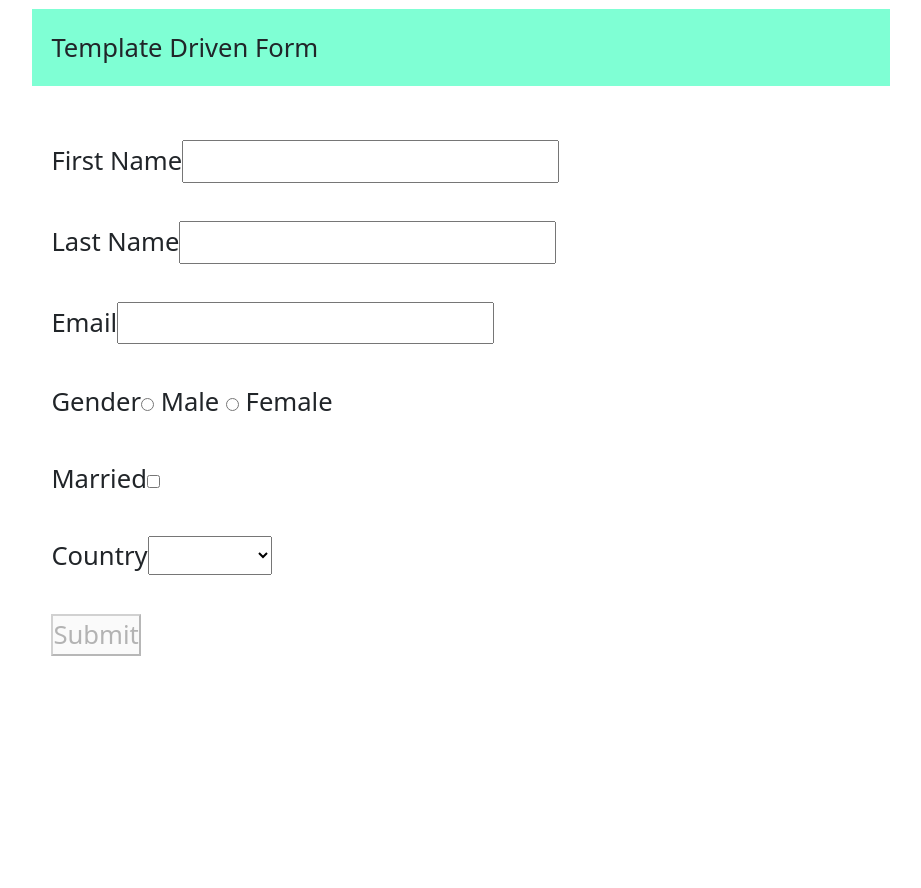
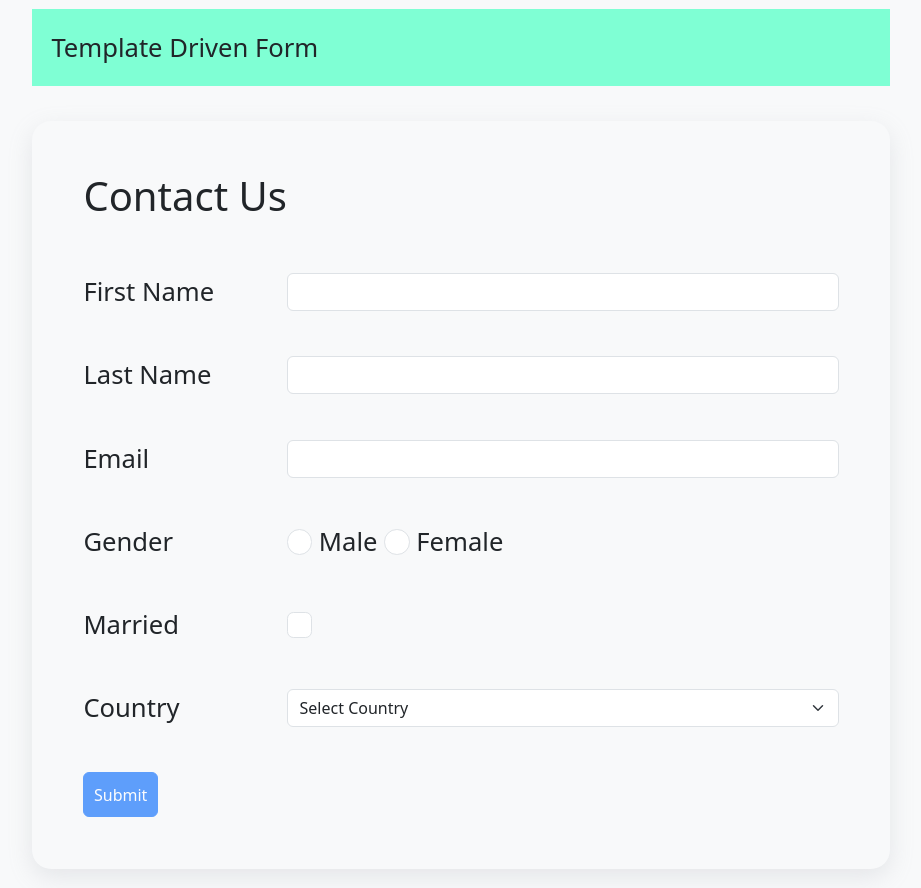
Before and after one commit to ythecoder/AngularDemo, an Angular app: page /contact in a window 1280 px wide. Shown: the part 680-1568 px from the top of the page, without its empty margins (179-1100 px from the left). Before the commit the page ends 1375 px from the top, so only its background shows below. Built offline with nearby package versions, Linux system fonts and the light colour scheme.

Commit message:
contact form reformed

```diff
--- a/src/app/about/about.component.html
+++ b/src/app/about/about.component.html
@@ -1,3 +1,7 @@
 <main>
-  <p>about works!</p>
+  <h1>Our Employees</h1>
+
+  <ul>
+    <li *ngFor="let user of users">{{ user.name }} - {{ user.email }}</li>
+  </ul>
 </main>
--- a/src/app/about/about.component.ts
+++ b/src/app/about/about.component.ts
@@ -1,11 +1,26 @@
 import { Component } from '@angular/core';
+import { ApiService } from '../services/api.service';
+import { CommonModule } from '@angular/common';
+import { HttpClientModule } from '@angular/common/http';
 
 @Component({
   selector: 'app-about',
-  imports: [],
+  imports: [CommonModule],
   templateUrl: './about.component.html',
-  styleUrl: './about.component.css'
+  styleUrl: './about.component.css',
 })
 export class AboutComponent {
+  users: any[] = [];
 
+  constructor(private apiService: ApiService) {}
+
+  ngOnInit() {
+    this.loadUsers();
+  }
+
+  loadUsers() {
+    this.apiService.getUsers().subscribe((data) => {
+      this.users = data;
+    });
+  }
 }
--- a/src/app/app.config.ts
+++ b/src/app/app.config.ts
@@ -1,10 +1,15 @@
 import { ApplicationConfig, provideZoneChangeDetection } from '@angular/core';
 import { provideRouter } from '@angular/router';
 import { routes } from './app.routes';
+import {
+  provideHttpClient,
+  withInterceptorsFromDi,
+} from '@angular/common/http';
 
 export const appConfig: ApplicationConfig = {
   providers: [
     provideZoneChangeDetection({ eventCoalescing: true }),
     provideRouter(routes),
+    provideHttpClient(withInterceptorsFromDi()),
   ],
 };
--- a/src/app/contact/contact.component.css
+++ b/src/app/contact/contact.component.css
@@ -8,3 +8,21 @@ div {
     font-size: 1.6rem;
     padding: 1.2rem;
 }
+
+.contact-form{
+    display:grid;
+    grid-template-columns: 1fr 3fr;
+    padding:2rem;
+    gap:0.4rem;
+    box-shadow: rgba(149, 157, 165, 0.2) 0px 8px 24px;
+    border-radius: 1.2rem;
+}
+
+.full-span{
+    grid-column: 1 / -1; /*span 2*/
+}
+
+.submit-btn{
+    padding:0.6rem;
+    cursor: pointer;
+}
--- a/src/app/contact/contact.component.html
+++ b/src/app/contact/contact.component.html
@@ -23,111 +23,205 @@
   <!-- FORMS -->
   <!-- Template driven form -->
   <p>Template Driven Form</p>
-  <form #singUpForm="ngForm" (ngSubmit)="onSubmit(singUpForm)">
+  <form
+    class="contact-form"
+    #contactForm="ngForm"
+    (ngSubmit)="onSubmit(contactForm)"
+  >
     <!-- First Name -->
+    <div class="full-span">
+      <h1>Contact Us</h1>
+    </div>
     <div>
       <label for="firstname">First Name</label>
-      <input type="text" name="firstname" ngModel required minlength="3" />
+    </div>
+    <div>
+      <input
+        type="text"
+        name="firstname"
+        id="firstname"
+        class="form-control"
+        ngModel
+        required
+        minlength="3"
+      />
+    </div>
     <div
+      class="full-span"
       *ngIf="
-          singUpForm.controls['firstname']?.invalid &&
-          singUpForm.controls['firstname']?.touched
+        contactForm.controls['firstname']?.invalid &&
+        contactForm.controls['firstname']?.touched
       "
     >
-        <span *ngIf="singUpForm.controls['firstname']?.errors?.['required']"
+      <span
+        class="text-danger"
+        *ngIf="contactForm.controls['firstname']?.errors?.['required']"
         >First Name is required.</span
       >
-        <span *ngIf="singUpForm.controls['firstname']?.errors?.['minlength']"
+      <span
+        class="text-danger"
+        *ngIf="contactForm.controls['firstname']?.errors?.['minlength']"
         >First Name must be at least 3 characters long.</span
       >
     </div>
-    </div>
+    <!-- Last Name -->
 
-    <!-- Last Name -->
     <div>
       <label for="lastname">Last Name</label>
-      <input type="text" name="lastname" ngModel required minlength="3" />
+    </div>
+    <div>
+      <input
+        type="text"
+        id="lastname"
+        name="lastname"
+        class="form-control"
+        ngModel
+        required
+        minlength="3"
+      />
+    </div>
     <div
+      class="full-span"
       *ngIf="
-          singUpForm.controls['lastname']?.invalid &&
-          singUpForm.controls['lastname']?.touched
+        contactForm.controls['lastname']?.invalid &&
+        contactForm.controls['lastname']?.touched
       "
     >
-        <span *ngIf="singUpForm.controls['lastname']?.errors?.['required']"
+      <span
+        class="text-danger"
+        *ngIf="contactForm.controls['lastname']?.errors?.['required']"
         >Last Name is required.</span
       >
-        <span *ngIf="singUpForm.controls['lastname']?.errors?.['minlength']"
+      <span
+        class="text-danger"
+        *ngIf="contactForm.controls['lastname']?.errors?.['minlength']"
         >Last Name must be at least 3 characters long.</span
       >
-      </div>
     </div>
 
     <!-- Email -->
     <div>
       <label for="email">Email</label>
-      <input type="email" id="email" name="email" ngModel required email />
+    </div>
+    <div>
+      <input
+        type="email"
+        id="email"
+        name="email"
+        class="form-control"
+        ngModel
+        required
+        email
+      />
+    </div>
     <div
+      class="full-span"
       *ngIf="
-          singUpForm.controls['email']?.invalid &&
-          singUpForm.controls['email']?.touched
+        contactForm.controls['email']?.invalid &&
+        contactForm.controls['email']?.touched
       "
     >
-        <span *ngIf="singUpForm.controls['email']?.errors?.['required']"
+      <span
+        class="text-danger"
+        *ngIf="contactForm.controls['email']?.errors?.['required']"
         >Email is required.</span
       >
-        <span *ngIf="singUpForm.controls['email']?.errors?.['email']"
+      <span
+        class="text-danger"
+        *ngIf="contactForm.controls['email']?.errors?.['email']"
         >Please enter a valid email.</span
       >
     </div>
-    </div>
-
     <!-- Gender -->
     <div>
       <label for="gender">Gender</label>
-      <input type="radio" value="male" name="gender" ngModel required /> Male
-      <input type="radio" value="female" name="gender" ngModel required />
+    </div>
+    <div>
+      <input
+        type="radio"
+        value="male"
+        name="gender"
+        class="form-check-input"
+        ngModel
+        required
+      />
+      Male
+      <input
+        type="radio"
+        value="female"
+        name="gender"
+        class="form-check-input"
+        ngModel
+        required
+      />
       Female
+    </div>
     <div
+      class="full-span"
       *ngIf="
-          singUpForm.controls['gender']?.invalid &&
-          singUpForm.controls['gender']?.touched
+        contactForm.controls['gender']?.invalid &&
+        contactForm.controls['gender']?.touched
       "
     >
-        <span *ngIf="singUpForm.controls['gender']?.errors?.['required']"
+      <span
+        class="text-danger"
+        *ngIf="contactForm.controls['gender']?.errors?.['required']"
         >Gender is required.</span
       >
     </div>
-    </div>
-
     <!-- Married -->
     <div>
       <label for="isMarried">Married</label>
-      <input type="checkbox" name="isMarried" ngModel [ngModel]="false" />
+    </div>
+    <div>
+      <input
+        type="checkbox"
+        name="isMarried"
+        ngModel
+        [ngModel]="false"
+        class="form-check-input"
+      />
     </div>
 
     <!-- Country -->
     <div>
       <label for="country">Country</label>
-      <select name="country" ngModel required>
-        <option [ngValue]="c.id" *ngFor="let c of countryList">
+    </div>
+    <div>
+      <select
+        name="country"
+        [(ngModel)]="selectedCountry"
+        class="form-select"
+        required
+      >
+        <option [ngValue]="null" disabled>Select Country</option>
+        <option *ngFor="let c of countryList" [ngValue]="c.id">
           {{ c.name }}
         </option>
       </select>
+    </div>
     <div
+      class="full-span"
       *ngIf="
-          singUpForm.controls['country']?.invalid &&
-          singUpForm.controls['country']?.touched
+        contactForm.controls['country']?.invalid &&
+        contactForm.controls['country']?.touched
       "
     >
-        <span *ngIf="singUpForm.controls['country']?.errors?.['required']"
+      <span
+        class="text-danger"
+        *ngIf="contactForm.controls['country']?.errors?.['required']"
         >Country is required.</span
       >
     </div>
-    </div>
-
     <!-- Submit Button -->
     <div>
-      <button type="submit" [disabled]="singUpForm.invalid">Submit</button>
+      <button
+        class="btn btn-primary submit-btn"
+        type="submit"
+        [disabled]="contactForm.invalid"
+      >
+        Submit
+      </button>
     </div>
   </form>
 </main>
--- a/src/app/contact/contact.component.ts
+++ b/src/app/contact/contact.component.ts
@@ -21,7 +21,8 @@ export class ContactComponent {
 
   title = 'Template driven forms';
 
-  countryList: country[] = [
+  selectedCountry: string | null = null;
+  countryList: { id: string; name: string }[] = [
     { id: '1', name: 'Pakistan' },
     { id: '2', name: 'UAE' },
     { id: '3', name: 'USA' },
--- /dev/null
+++ b/src/app/services/api.service.ts
@@ -0,0 +1,21 @@
+import { HttpClient } from '@angular/common/http';
+import { Injectable } from '@angular/core';
+import { catchError, Observable, throwError } from 'rxjs';
+
+@Injectable({
+  providedIn: 'root',
+})
+export class ApiService {
+  private apiUrl = 'https://jsonplaceholder.typicode.com/users';
+
+  constructor(private http: HttpClient) {}
+
+  getUsers(): Observable<any> {
+    return this.http.get(this.apiUrl).pipe(catchError(this.handleError));
+  }
+
+  private handleError(error: any) {
+    console.error('API Error:', error);
+    return throwError(() => new Error('Something went wrong!'));
+  }
+}
--- a/src/styles.css
+++ b/src/styles.css
@@ -2,6 +2,10 @@
 * {
     margin:0;
     padding:0;
+}
+
+body {
+    background-color: #f8f9fa;
 }
 
 main {
```
Also changed, not shown: 1 other file (tests, documents, lock files or other folders). Lines whose indentation alone changed are shown as unchanged.
